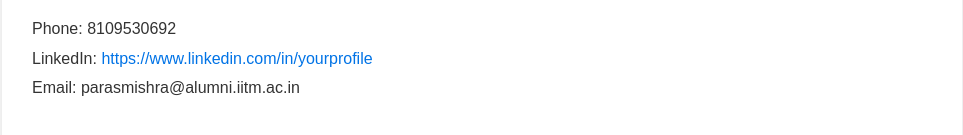
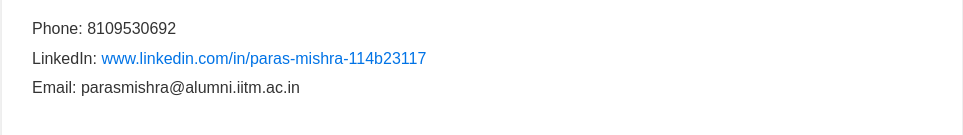
Before and after one commit to ParasMishra3/portfolio, a plain HTML site: page index.html in a window 1280 px wide. Shown: the part 1626-1761 px from the top of the page, without its empty margins (158-1121 px from the left). Drawn offline with Linux system fonts and the light colour scheme.

```diff
--- a/index.html
+++ b/index.html
@@ -111,7 +111,7 @@
         <div class="section contact-info">
             <h3>Contact</h3>
             <p>Phone: 8109530692</p>
-            <p>LinkedIn: <a href="www.linkedin.com/in/paras-mishra-114b23117" target="_blank">https://www.linkedin.com/in/yourprofile</a></p>
+            <p>LinkedIn: <a href="www.linkedin.com/in/paras-mishra-114b23117" target="_blank">www.linkedin.com/in/paras-mishra-114b23117</a></p>
             <p>Email: parasmishra@alumni.iitm.ac.in</p>
         </div>
     </div>
```
